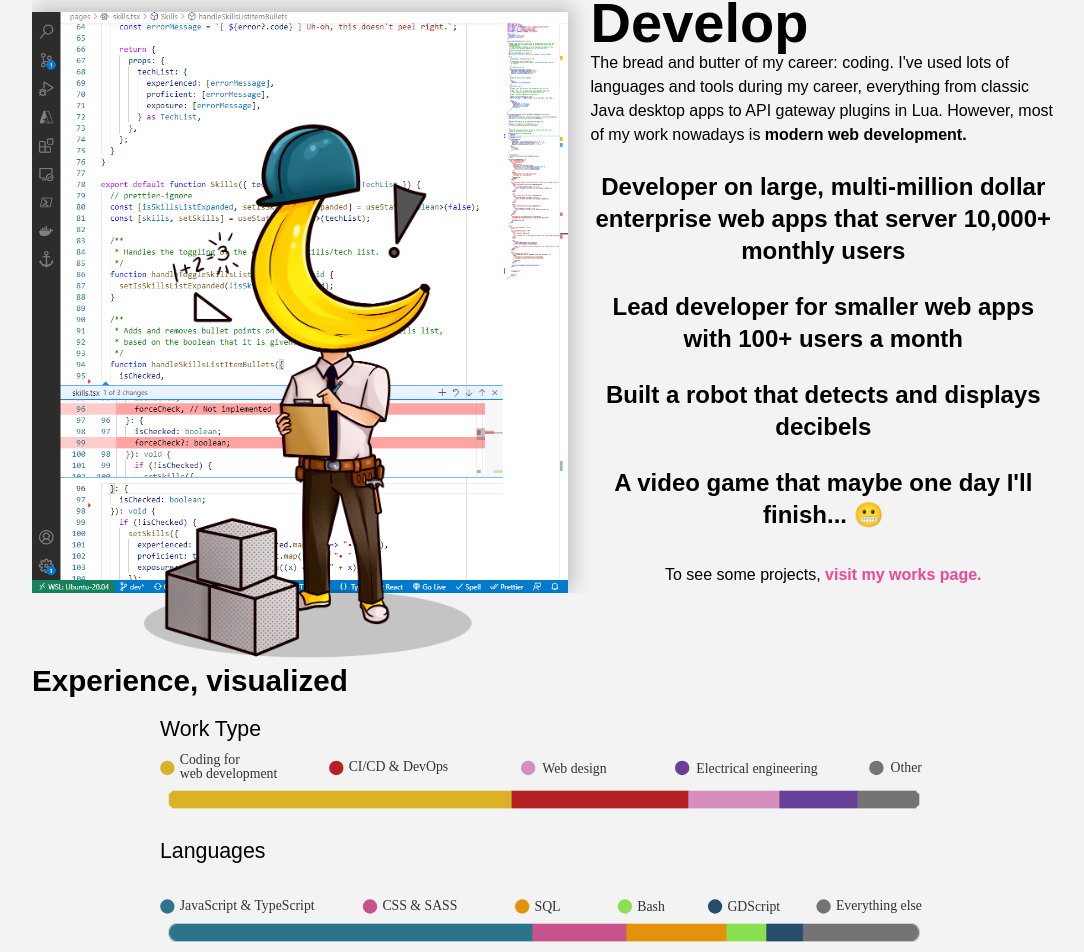
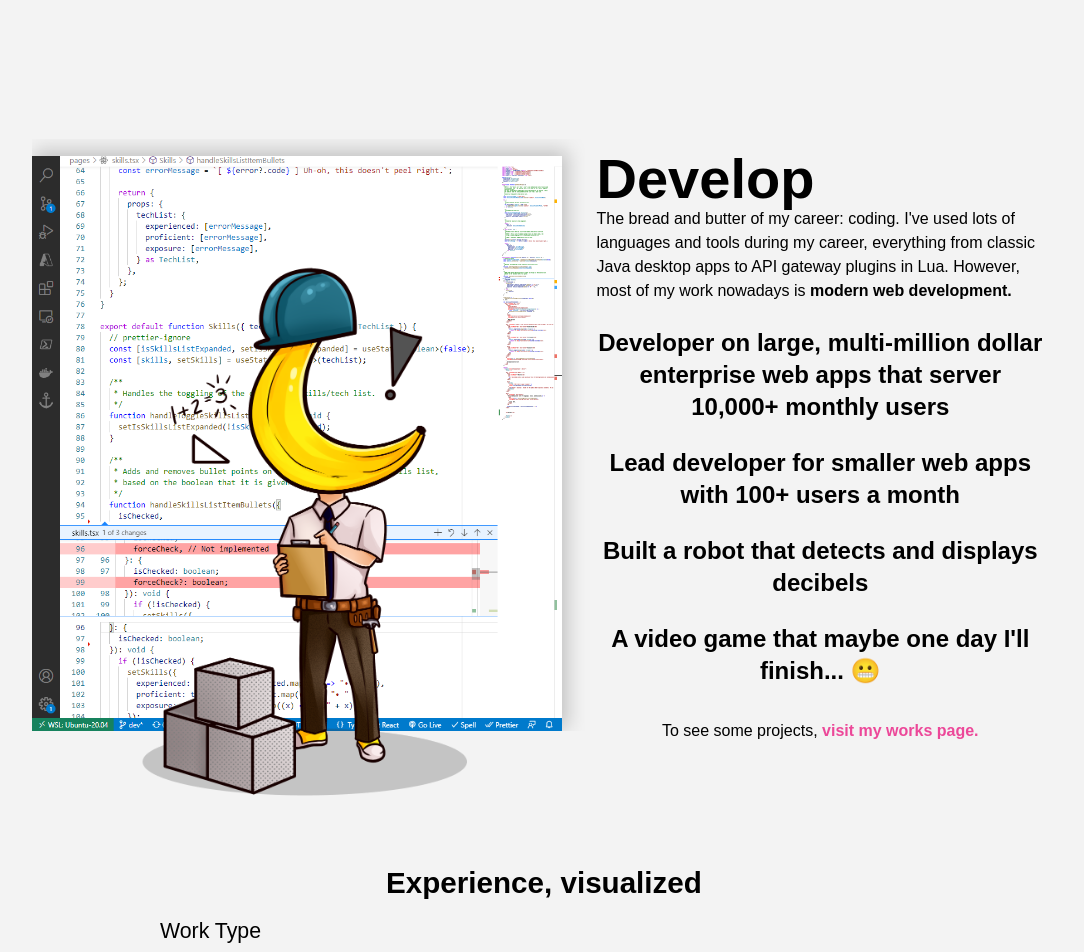
Before and after one commit to bananabrann/old-bananabrann.dev, a Next.js app: page /skills in a window 1280 px wide. Shown: the part 1507-2459 px from the top of the page, without its empty margins (96-1180 px from the left). Built offline with nearby package versions, Linux system fonts and the light colour scheme; a web font is replaced by a local one.

Commit message:
Small tidying up for release

```diff
--- a/pages/skills.tsx
+++ b/pages/skills.tsx
@@ -223,7 +223,7 @@ export default function Skills({ techList }: { techList: TechList }) {
         <br />
 
         {/* SECTION -- Design */}
-        <section id="design">
+        <section id="design" className="mb-36">
           <div className="flex mb-4 flex-col-reverse md:flex-row md:mb-20">
             <div className="p-4 md:w-5/6">
               <h2 className="mt-12 md:m-0">Design</h2>
@@ -300,9 +300,10 @@ export default function Skills({ techList }: { techList: TechList }) {
           </div>
         </section>
 
-        <section id="develop">
+        {/* SECTION -- Develop */}
+        <section id="develop" className="mb-36">
           <div className="flex flex-col md:flex-row">
-            <div className="relative w-full mb-28">
+            <div className="relative w-full mb-36">
               <div className="relative z-50 -bottom-28">
                 <Image
                   src={BananaManEngineerPng}
@@ -327,7 +328,7 @@ export default function Skills({ techList }: { techList: TechList }) {
               </div>
             </div>
 
-            <div className="w-5/6">
+            <div className="w-full md:w-5/6 p-8 md:p-3">
               <h2>Develop</h2>
               <p>
                 {`The bread and butter of my career: coding. I've used lots of languages and tools during my career, everything from classic Java desktop apps to API gateway plugins in Lua. However, most of my work nowadays is `}
@@ -357,8 +358,8 @@ export default function Skills({ techList }: { techList: TechList }) {
             </div>
           </div>
 
-          <div id="experienced-visualized">
-            <h3>Experience, visualized</h3>
+          <div id="experienced-visualized" className="p-8">
+            <h3 className="text-center">Experience, visualized</h3>
 
             <div className="max-w-3xl mx-auto">
               <ExperienceVisualizedCharts />
@@ -366,6 +367,7 @@ export default function Skills({ techList }: { techList: TechList }) {
           </div>
         </section>
 
+        {/* SECTION -- Deploy */}
         <section id="deploy" className="mb-12">
           <div className="flex flex-col sm:flex-row">
             <div className="p-6 flex flex-col gap-4">
@@ -392,6 +394,7 @@ export default function Skills({ techList }: { techList: TechList }) {
           </p>
         </section>
 
+        {/* SECTION -- Exhaustive skills list */}
         <section id="list" className="p-6">
           <h2>{`Exhaustive list of skills`}</h2>
           <p>{`Languages, tools, frameworks, buzzwords, and everything in between. Grouped by experience. Sorted alphabetically.`}</p>
```
